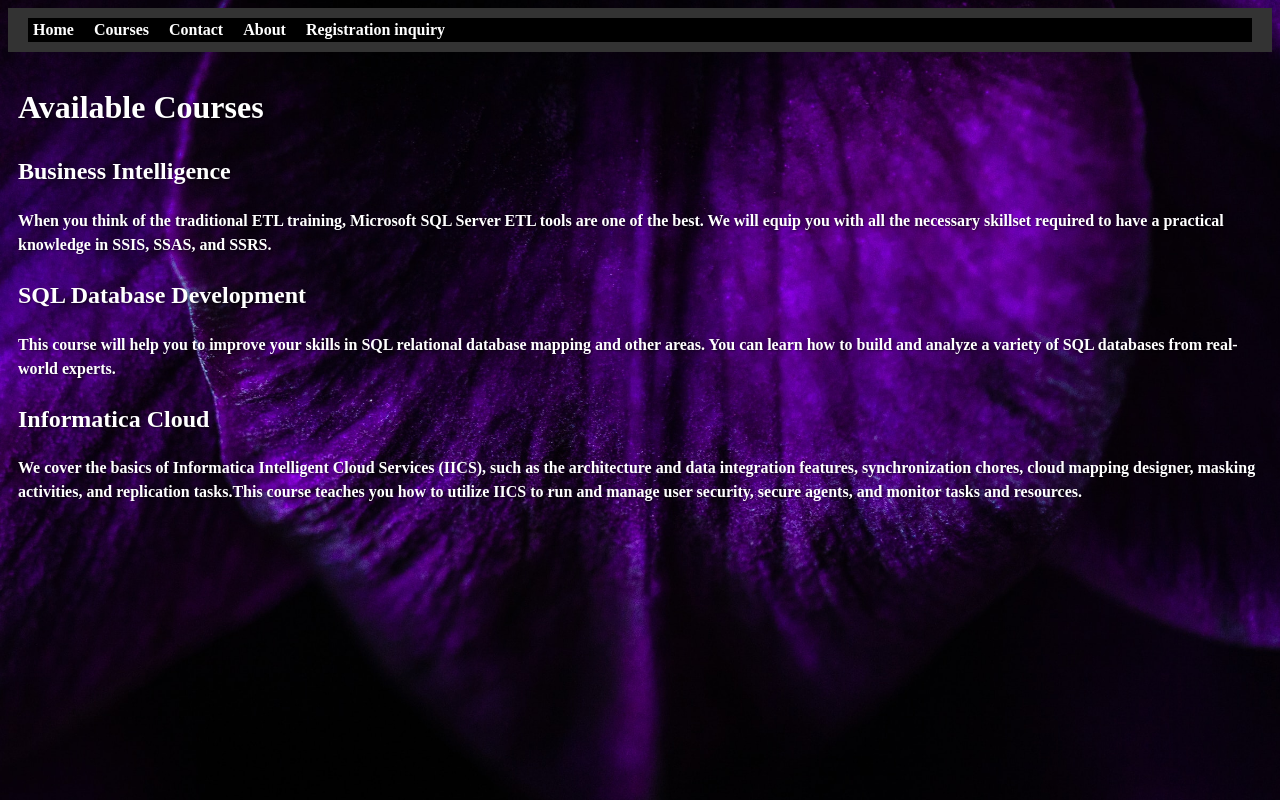
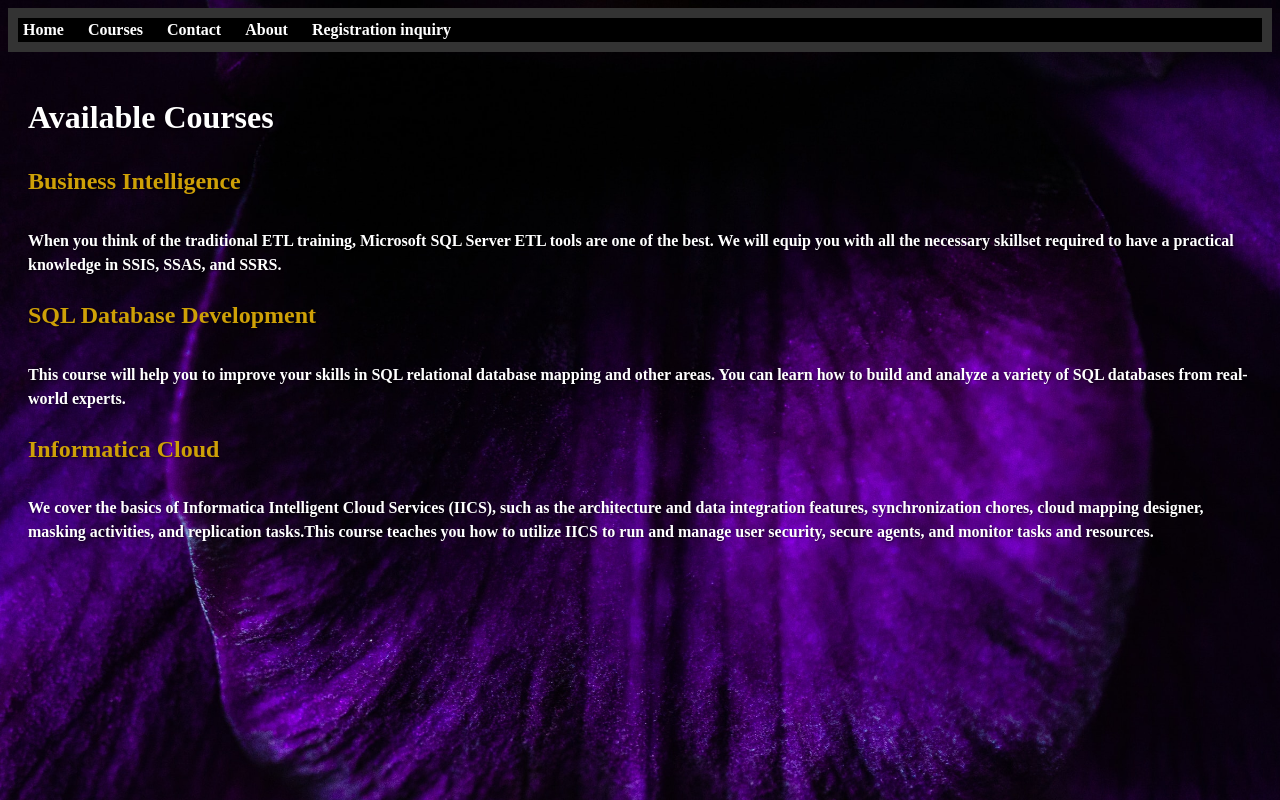
Before and after one commit to queryquestschool/s, a plain HTML site: page courses.html in a window 1280 px wide. Drawn offline with Linux system fonts and the light colour scheme.

Commit message:
Update style.css

```diff
--- a/style.css
+++ b/style.css
@@ -2,24 +2,22 @@ body {
   background-color: #222;
   background-image: url('Q4.jpg');
   background-size: cover;
-  background-repeat: no-repeat;
-  background-position: center center;
-  background-attachment: fixed;
   color: #f3ecec;
   font-family: "Times New Roman", Times, serif;
   font-weight: bold;
   text-shadow: 1px 1px 2px rgba(0, 0, 0, 0.5);
   line-height: 1.5;
+
 }
 
 header {
   background-color: #333;
-  padding: 10px 20px;
+  padding: 10px;
   /* Additional header styles */
 }
 
 main {
-  padding: 10px;
+  padding: 20px;
   /* Additional main styles */
 }
 
@@ -44,6 +42,13 @@ p, ul, li {
   /* Additional hover styles */
 }
 
+
+.course h2 {
+  color: #cea007;
+  padding-bottom: 10px;
+}
+
+
 .column {
   display: flex;
   flex-direction: column;
@@ -55,7 +60,6 @@ p, ul, li {
   padding: 0;
   /* Additional course list styles */
 }
-
 nav {
   background-color: #000000;
 }
@@ -64,11 +68,10 @@ nav {
   list-style: none;
   margin: 0;
   padding: 0;
-  display: flex;
 }
 
 .menu li {
-  /* Remove display: inline-block; */
+  display: inline-block;
   margin-right: 10px;
 }
 
@@ -83,14 +86,14 @@ nav {
 }
 
 .form-link {
-  display: inline-block;
+  display: block;
   font-size: 18px;
   color: #fff;
   background-color: #014155;
   padding: 10px 20px;
   text-decoration: none;
   border-radius: 4px;
-  margin-top: 10px;
+  margin-top: 20px;
 }
 
 .contact-link {
```
